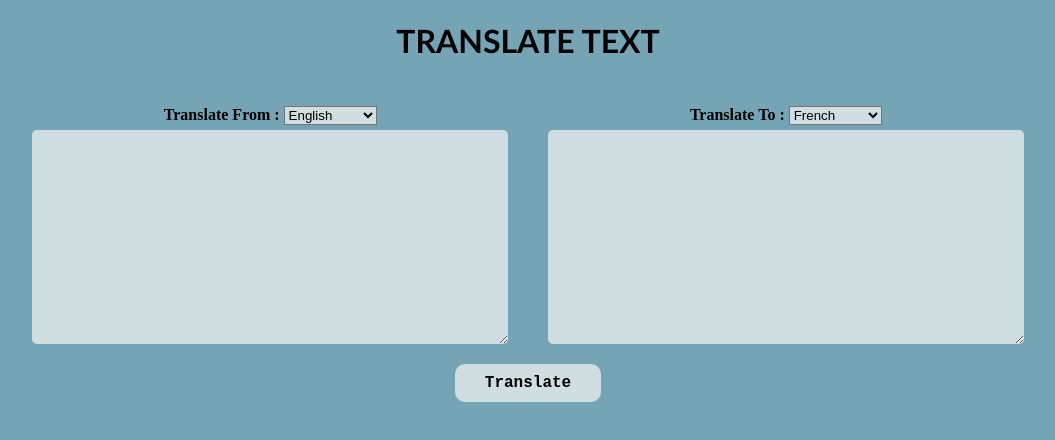
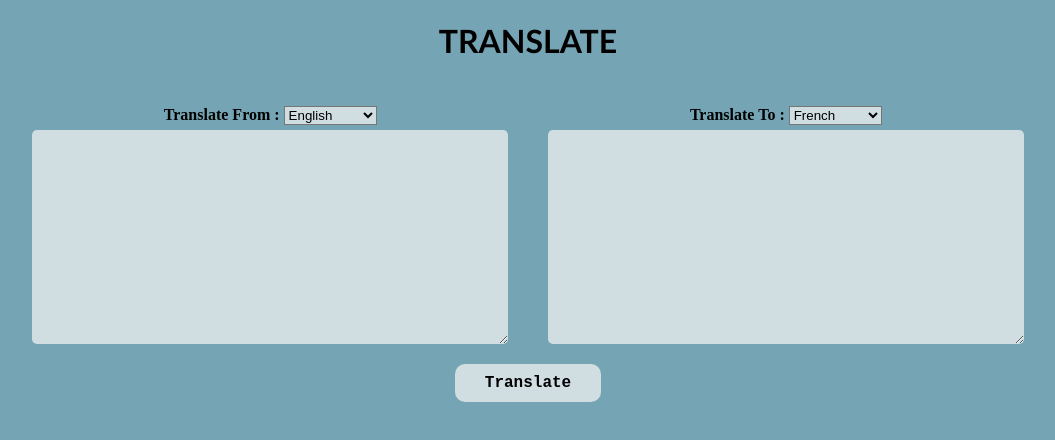
Before and after one commit to khadija-0/phase1-project, a plain HTML site: page index.html in a window 1280 px wide. Shown: the whole page, without its empty margins (112-1167 px from the left). Drawn offline with Linux system fonts and the light colour scheme.

Commit message:
Update index.html

```diff
--- a/index.html
+++ b/index.html
@@ -8,7 +8,7 @@
     <link rel="stylesheet" href="./index.css">
   </head>
   <body>
-      <h1>TRANSLATE TEXT</h1>
+      <h1>TRANSLATE</h1>
     <div id="mainBox">
       <div id="box">
         <div id="inputBox">
```
